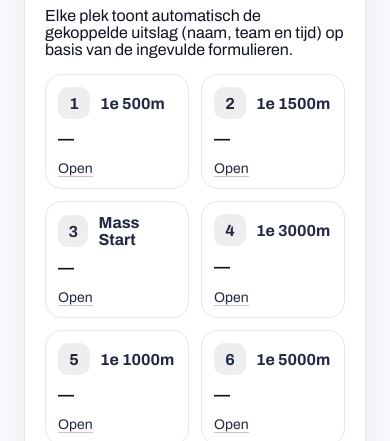
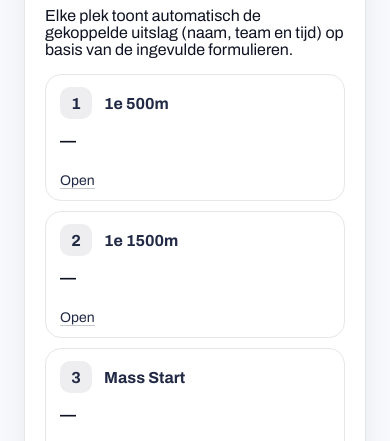
Before and after one commit to Llorsque/okt-2025, a plain HTML site: page matrix.html in a window 390 px wide. Shown: the part 403-844 px from the top of the page. Drawn offline with Linux system fonts and the light colour scheme.

Commit message:
Add files via upload

```diff
--- a/assets/styles.css
+++ b/assets/styles.css
@@ -47,14 +47,19 @@ a.nav{display:inline-flex;align-items:center;gap:10px;background:var(--card);bor
 .matrix-head{display:flex;align-items:center;justify-content:space-between;gap:12px;flex-wrap:wrap}
 .segmented{display:flex;gap:10px}
 .segmented button.active{background:var(--blue);color:#fff}
-.matrix-grid{display:grid;grid-template-columns:repeat(5, minmax(0,1fr));gap:12px;margin-top:14px}
-@media (max-width: 980px){.matrix-grid{grid-template-columns:repeat(3, minmax(0,1fr));}}
-@media (max-width: 640px){.matrix-grid{grid-template-columns:repeat(2, minmax(0,1fr));}}
-.matrix-cell{border:1px solid var(--border);border-radius:16px;padding:12px;background:#fff;min-height:110px;display:flex;flex-direction:column;justify-content:space-between}
-.matrix-top{display:flex;align-items:center;gap:10px}
+.matrix-grid{display:flex;flex-direction:column;gap:10px;margin-top:14px}
+.matrix-cell{border:1px solid var(--border);border-radius:16px;padding:12px 14px;background:#fff;min-height:auto;display:flex;flex-direction:row;align-items:center;justify-content:space-between;gap:12px}
+.matrix-top{display:flex;align-items:center;gap:12px;min-width:170px}
 .matrix-pos{width:32px;height:32px;border-radius:10px;background:rgba(33,41,69,.08);display:flex;align-items:center;justify-content:center;font-weight:800;color:var(--blue)}
 .matrix-label{font-weight:800;color:var(--blue)}
-.matrix-value{margin-top:10px;color:var(--ink);font-weight:700;line-height:1.25}
-.matrix-actions{margin-top:10px}
+.matrix-value{margin-top:0;color:var(--ink);font-weight:700;line-height:1.25;flex:1}
+.matrix-actions{margin-top:0;white-space:nowrap}
+
+@media (max-width: 640px){
+  .matrix-cell{flex-direction:column;align-items:flex-start}
+  .matrix-top{min-width:unset}
+  .matrix-value{width:100%}
+  .matrix-actions{margin-top:8px}
+}
 .mini-link{font-size:14px;color:var(--blue);text-decoration:none;border-bottom:1px solid rgba(33,41,69,.25)}
 .mini-link:hover{border-bottom-color:var(--blue)}
```
